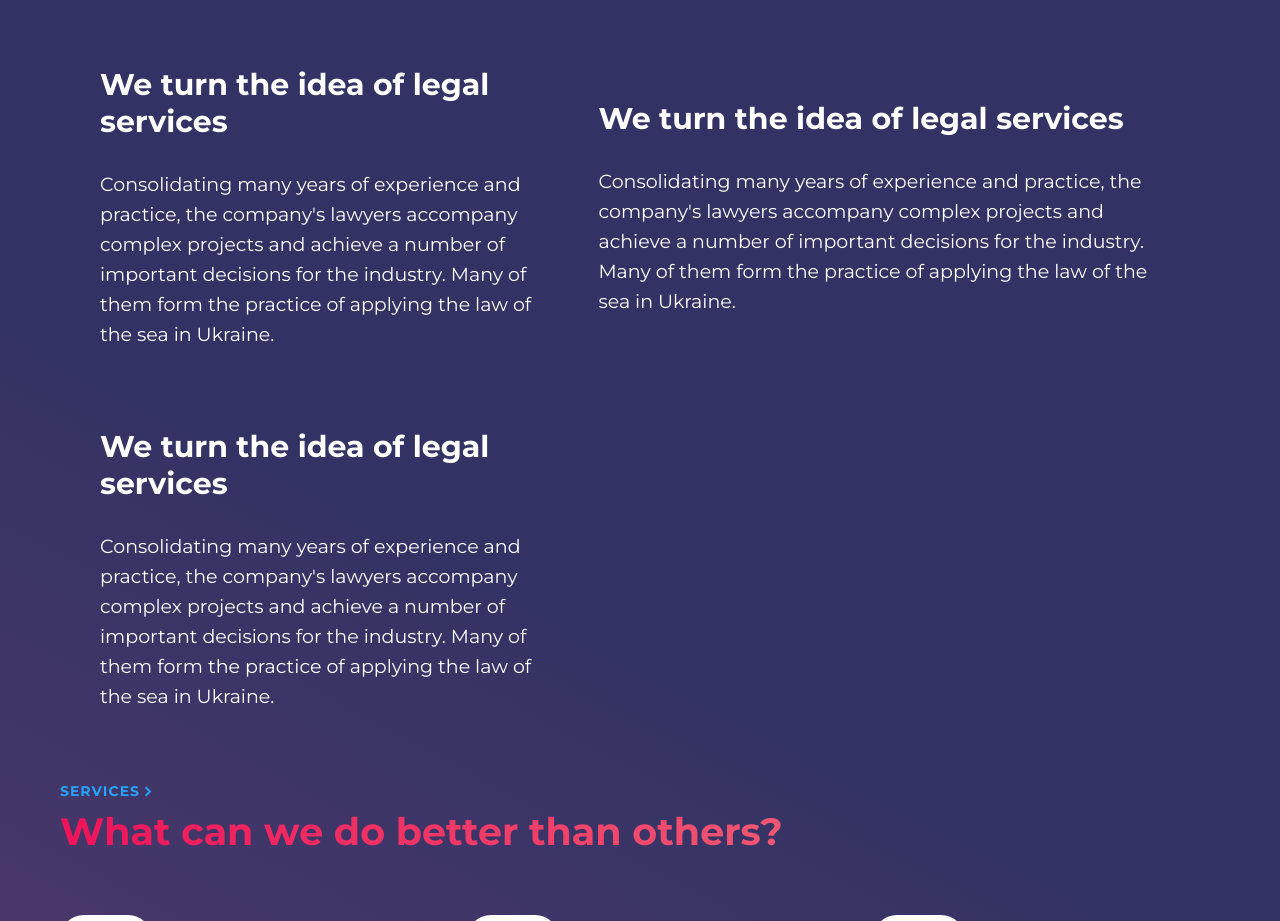
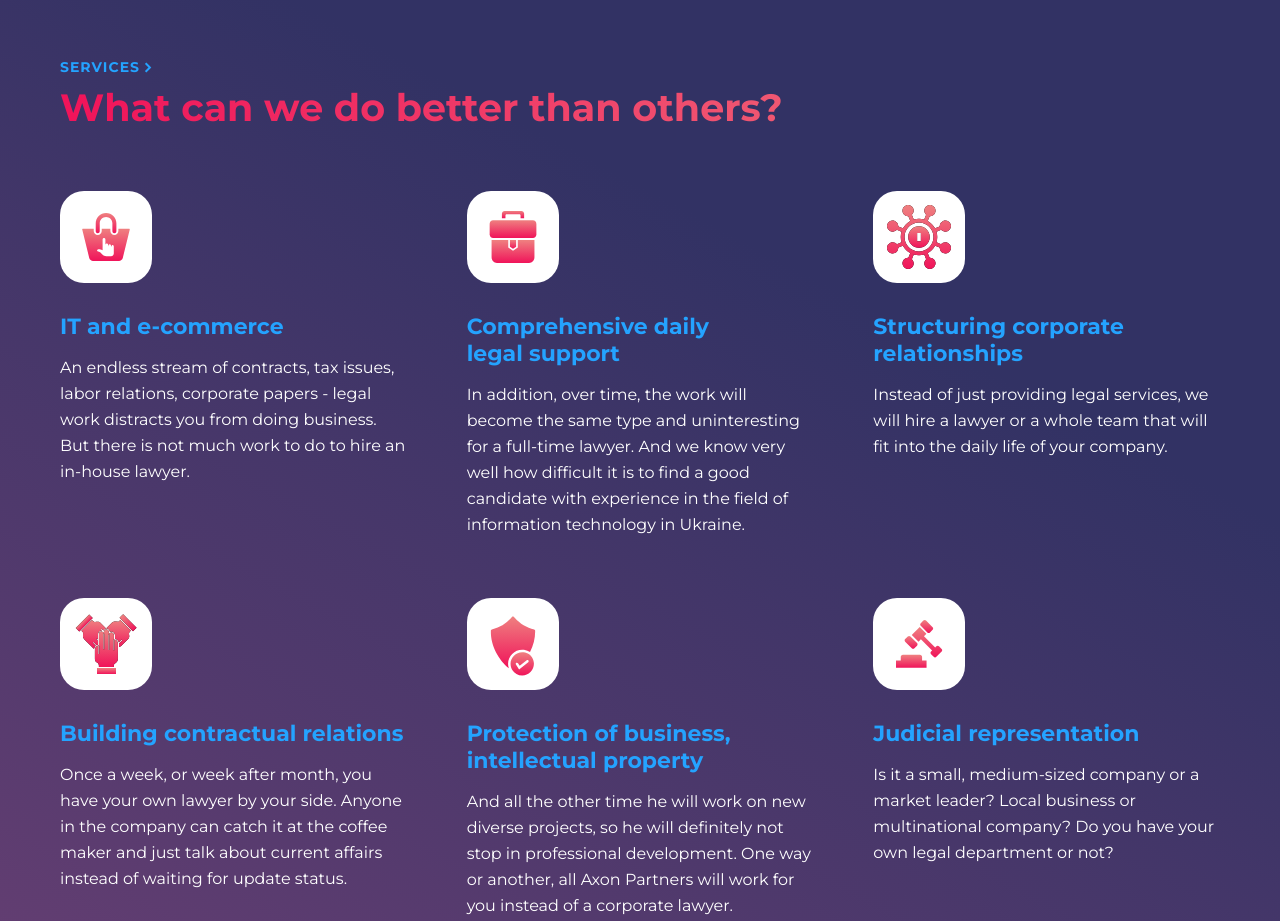
Before and after one commit to hdsFd/hillel-project, a website: page app/index.html in a window 1280 px wide. Shown: the part 1169-2090 px from the top of the page. Drawn offline with Linux system fonts and the light colour scheme; files whose address does not match are found by name.

Commit message:
about-tabs fix

```diff
--- a/app/index.html
+++ b/app/index.html
@@ -85,7 +85,7 @@
                             industry.
                             Many of them form the practice of applying the law of the sea in Ukraine.</p>
                     </article>
-                    <article class="about-tabs__content active">
+                    <article class="about-tabs__content">
                         <h3 class="title title_s about-tabs__content-title">We turn the idea of legal services</h3>
                         <p class="about-tabs__content-desc">Consolidating many years of experience and practice, the
                             company's
@@ -93,7 +93,7 @@
                             industry.
                             Many of them form the practice of applying the law of the sea in Ukraine.</p>
                     </article>
-                    <article class="about-tabs__content active">
+                    <article class="about-tabs__content">
                         <h3 class="title title_s about-tabs__content-title">We turn the idea of legal services</h3>
                         <p class="about-tabs__content-desc">Consolidating many years of experience and practice, the
                             company's
@@ -101,7 +101,7 @@
                             industry.
                             Many of them form the practice of applying the law of the sea in Ukraine.</p>
                     </article>
-                    <article class="about-tabs__content active">
+                    <article class="about-tabs__content">
                         <h3 class="title title_s about-tabs__content-title">We turn the idea of legal services</h3>
                         <p class="about-tabs__content-desc">Consolidating many years of experience and practice, the
                             company's
```
